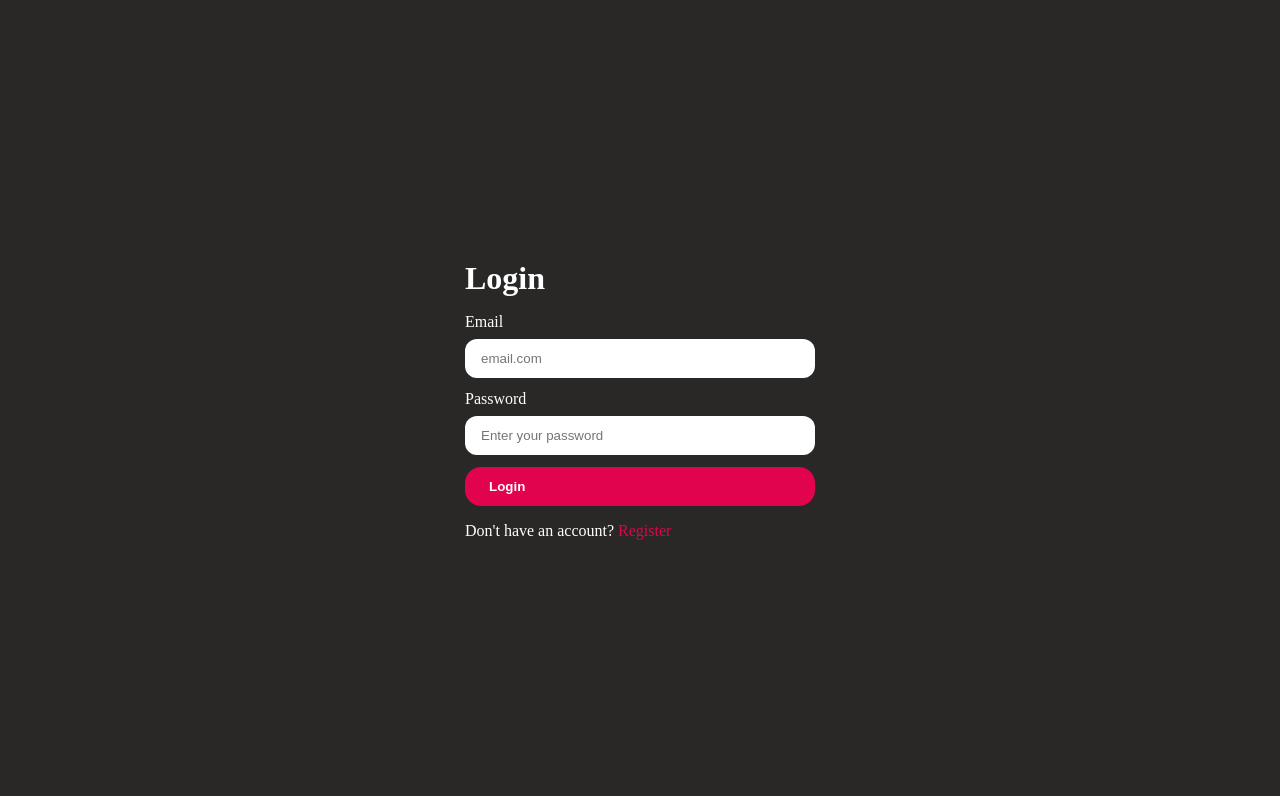
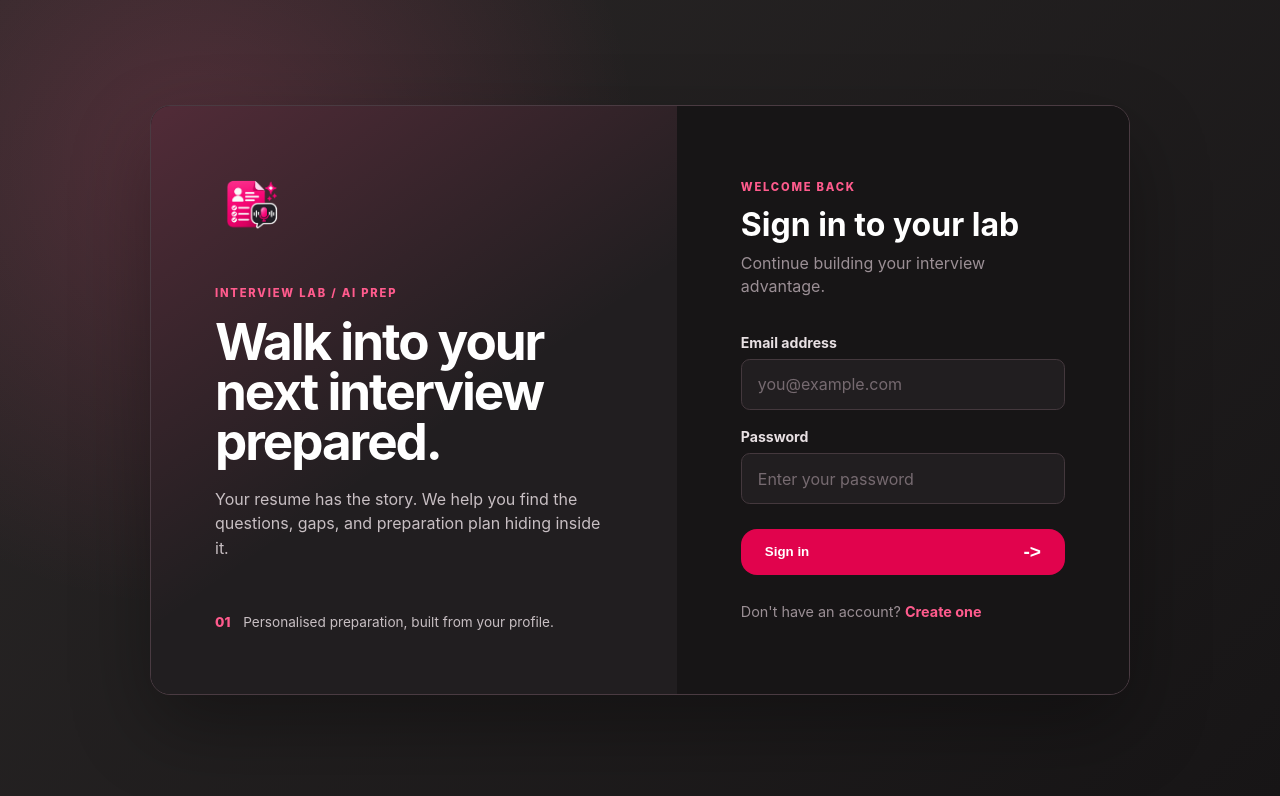
Before and after one commit to SandeepGupta639437/Resume-Gen-AI, a React (Vite) app in the folder Frontend/: page /login in a window 1280 px wide. Shown: the top 796 px of the page. Built offline with nearby package versions, Linux system fonts and the light colour scheme; no server answers.

Commit message:
Redesign login page UI

```diff
--- a/Frontend/src/features/auth/auth.form.scss
+++ b/Frontend/src/features/auth/auth.form.scss
@@ -1,44 +1,207 @@
-main{
+.auth-page {
   min-height: 100vh;
   width: 100%;
+  display: grid;
+  place-items: center;
+  padding: 2rem;
+  background:
+    radial-gradient(circle at 15% 20%, rgba(255, 91, 141, 0.2), transparent 28rem),
+    linear-gradient(135deg, #2a2727 0%, #171516 100%);
+  font-family: Inter, ui-sans-serif, system-ui, sans-serif;
+}
 
-    display: flex;
-    justify-content: center;
-    align-items: center;
+.auth-shell {
+  width: min(980px, 100%);
+  min-height: 590px;
+  display: grid;
+  grid-template-columns: 1fr 0.86fr;
+  overflow: hidden;
+  border: 1px solid #4a3b42;
+  border-radius: 1.25rem;
+  background: rgba(26, 23, 24, 0.92);
+  box-shadow: 0 2rem 5rem rgba(0, 0, 0, 0.32);
+}
 
-
-    .form-container{
-        min-width: 350px;
-
+.auth-intro {
   display: flex;
   flex-direction: column;
-        gap: 1rem;
+  justify-content: space-between;
+  padding: clamp(2rem, 5vw, 4rem);
+  background:
+    linear-gradient(145deg, rgba(255, 91, 141, 0.22), transparent 55%),
+    #211e20;
 }
 
-    form{
+.auth-logo {
+  width: 4.5rem;
+  height: 4.5rem;
+  object-fit: contain;
+  margin-bottom: 2.5rem;
+}
+
+.auth-eyebrow {
+  color: #ff5b8d;
+  font-size: 0.7rem;
+  font-weight: 800;
+  letter-spacing: 0.16em;
+}
+
+.auth-intro h1 {
+  max-width: 450px;
+  margin-top: 1rem;
+  font-size: clamp(2.25rem, 4vw, 4rem);
+  line-height: 0.98;
+  letter-spacing: -0.04em;
+}
+
+.auth-description {
+  max-width: 400px;
+  margin-top: 1.25rem;
+  color: #c8bfc3;
+  line-height: 1.55;
+}
+
+.auth-note {
+  display: flex;
+  gap: 0.8rem;
+  align-items: center;
+  color: #c8bfc3;
+  font-size: 0.85rem;
+}
+
+.auth-note span {
+  color: #ff5b8d;
+  font-weight: 800;
+}
+
+.form-container {
   display: flex;
   flex-direction: column;
-        gap: 0.75rem;
+  justify-content: center;
+  padding: clamp(2rem, 5vw, 4rem);
+  background: #171516;
 }
 
-    .input-group{
+.form-heading h2 {
+  margin-top: 0.65rem;
+  font-size: 2rem;
+}
+
+.form-heading > p:last-child {
+  margin-top: 0.5rem;
+  color: #9b8f95;
+  line-height: 1.45;
+}
+
+.form-container form {
   display: flex;
   flex-direction: column;
+  gap: 1.15rem;
+  margin-top: 2.25rem;
+}
 
+.form-container .input-group {
+  display: flex;
+  flex-direction: column;
   gap: 0.5rem;
+}
 
+.form-container .input-group label {
+  color: #e8e0e3;
+  font-size: 0.88rem;
+  font-weight: 700;
+}
 
-        input{
-            border: none;
+.form-container .input-group input {
+  width: 100%;
+  padding: 0.9rem 1rem;
+  border: 1px solid #44383d;
+  border-radius: 0.55rem;
   outline: none;
-            padding-inline: 1rem;
-            padding-block: 0.75rem;
-            border-radius: 0.75rem;
+  background: #211e20;
+  color: #fff;
+  font: inherit;
+  transition: border-color 0.2s ease, background-color 0.2s ease;
+}
+
+.form-container .input-group input::placeholder {
+  color: #766a70;
+}
+
+.form-container .input-group input:focus {
+  border-color: #ff5b8d;
+  background: #2a2527;
+}
+
+.form-container .button {
+  width: 100%;
+  display: flex;
+  justify-content: space-between;
+  align-items: center;
+  margin-top: 0.4rem;
+  font-weight: 750;
+}
+
+.form-container .button span {
+  font-size: 1.2rem;
+}
+
+.form-container .button:disabled {
+  cursor: wait;
+  opacity: 0.65;
+}
+
+.error-message {
+  color: #ff9ab4;
+  line-height: 1.4;
+}
+
+.auth-switch {
+  margin-top: 1.75rem;
+  color: #9b8f95;
+  font-size: 0.9rem;
+}
+
+.auth-switch a {
+  color: #ff5b8d;
+  font-weight: 700;
+  text-decoration: none;
+}
+
+.auth-switch a:hover {
+  text-decoration: underline;
+}
+
+.auth-loading {
+  color: #ff5b8d;
+  font-weight: 700;
+}
+
+@media (max-width: 700px) {
+  .auth-page {
+    padding: 1rem;
+  }
+
+  .auth-shell {
+    grid-template-columns: 1fr;
+  }
+
+  .auth-intro {
+    min-height: 330px;
+    padding: 2rem;
+  }
+
+  .auth-logo {
+    width: 3.25rem;
+    height: 3.25rem;
+    margin-bottom: 2rem;
+  }
+
+  .auth-note {
+    margin-top: 2rem;
+  }
+
+  .form-container {
+    padding: 2rem;
   }
 }
-
-    a{
-        color: #e1034d;
-        text-decoration: none;
-    }
-}
--- a/Frontend/src/features/auth/pages/Login.jsx
+++ b/Frontend/src/features/auth/pages/Login.jsx
@@ -24,29 +24,45 @@ const Login = () => {
   const navigate = useNavigate();
 
   if(loading) {
-    return (<main> <h1>Loading.....</h1></main>)
+    return <main className="auth-page"><div className="auth-loading">Checking your session...</div></main>
   }
 
   return (
-    <main>
-      <div className="form-container">
-        <h1>Login</h1>
-        <form onSubmit = {handleSubmit}>
+    <main className="auth-page">
+      <div className="auth-shell">
+        <section className="auth-intro">
+          <div>
+            <img className="auth-logo" src="/resume-ai-icon.png" alt="Interview Lab" />
+            <p className="auth-eyebrow">INTERVIEW LAB / AI PREP</p>
+            <h1>Walk into your next interview prepared.</h1>
+            <p className="auth-description">Your resume has the story. We help you find the questions, gaps, and preparation plan hiding inside it.</p>
+          </div>
+          <div className="auth-note"><span>01</span> Personalised preparation, built from your profile.</div>
+        </section>
+
+        <section className="form-container">
+          <div className="form-heading">
+            <p className="auth-eyebrow">WELCOME BACK</p>
+            <h2>Sign in to your lab</h2>
+            <p>Continue building your interview advantage.</p>
+          </div>
+          <form onSubmit = {handleSubmit}>
             <div className="input-group">
-                <label htmlFor="email">Email</label>
-                <input onChange={(e) => setEmail(e.target.value)} type="email" id="email" name="email" placeholder='email.com' required />
+              <label htmlFor="email">Email address</label>
+              <input onChange={(e) => setEmail(e.target.value)} type="email" id="email" name="email" placeholder='you@example.com' autoComplete="email" required />
             </div>
             <div className="input-group">
-                <label htmlFor="password">Password</label>
-                <input onChange={(e) => setPassword(e.target.value)} type="password" id="password" name="password" placeholder='Enter your password' required />
+              <label htmlFor="password">Password</label>
+              <input onChange={(e) => setPassword(e.target.value)} type="password" id="password" name="password" placeholder='Enter your password' autoComplete="current-password" required />
             </div>
-            <button className="button primary-button" type="submit">
-              Login
+            <button className="button primary-button" type="submit" disabled={loading}>
+              {loading ? "Signing in..." : "Sign in"}
+              {!loading && <span aria-hidden="true">-&gt;</span>}
             </button>
             {error && <p className="error-message">{error}</p>}
-        </form>
-
-        <p>Don't have an account? <Link to="/register">Register</Link></p>
+          </form>
+          <p className="auth-switch">Don't have an account? <Link to="/register">Create one</Link></p>
+        </section>
       </div>
     </main>
   )
```
Lines whose indentation alone changed are shown as unchanged.
